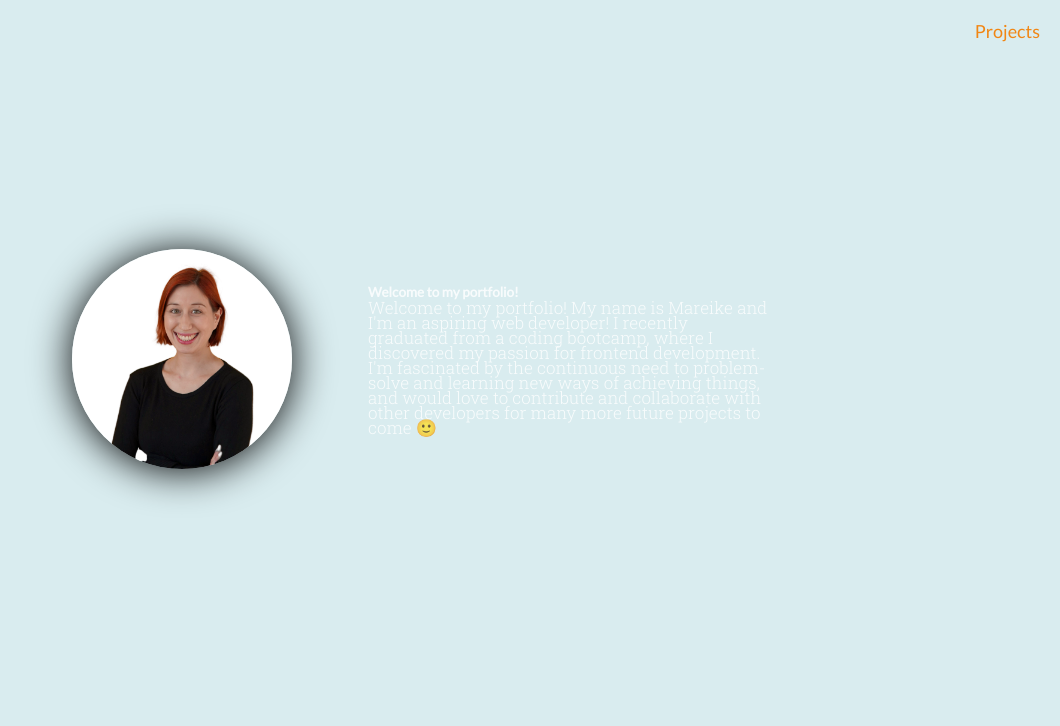
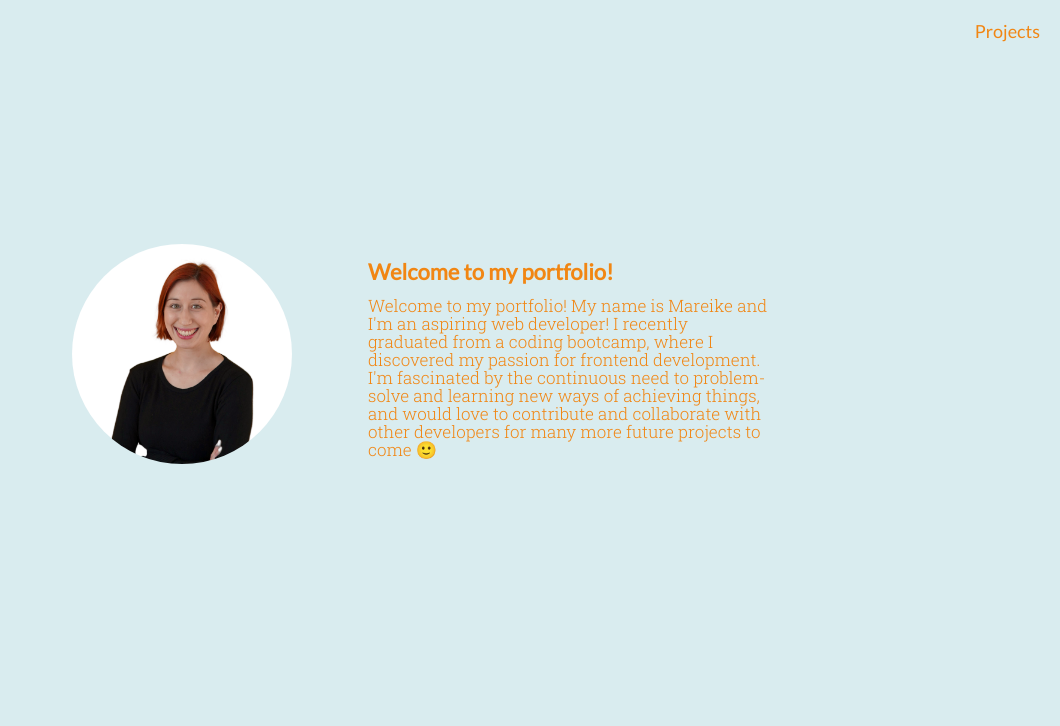
Before and after one commit to MareikeHeuer/mareike-heuer-portfolio, a website: page index.html in a window 1280 px wide. Shown: the top 726 px of the page, without its empty margins (220-1280 px from the left). Drawn offline with Linux system fonts and the light colour scheme.

Commit message:
Profile page complete

```diff
--- a/index.html
+++ b/index.html
@@ -31,7 +31,7 @@
             <img class="profile__img" src="img/profile.png" alt="" />
           </div>
           <div class="profile__description">
-            <h2>Welcome to my portfolio!</h2>
+            <h2 class="heading-2">Welcome to my portfolio!</h2>
             <p class="paragraph">
               Welcome to my portfolio! My name is Mareike and I'm an aspiring
               web developer! I recently graduated from a coding bootcamp, where
--- a/sass/_profile.scss
+++ b/sass/_profile.scss
@@ -56,7 +56,7 @@
     border-radius: 50%;
     height: 220px;
     width: 220px;
-    box-shadow: 0 0.2rem 4rem black;
+    margin-bottom: 1rem;
   }
 
   &__description {
--- a/sass/_typography.scss
+++ b/sass/_typography.scss
@@ -1,9 +1,14 @@
 .heading-2 {
   font-family: $font-primary;
-  font-size: 2.5rem;
+  font-size: 2.2rem;
+  color: $color-secondary;
+  margin-bottom: 1.5rem;
+  line-height: 2rem;
 }
 
 .paragraph {
   font-family: $font-display;
   font-size: 1.7rem;
+  color: $color-secondary;
+  line-height: 1.8rem;
 }
```
Also changed, not shown: css/style.css.
